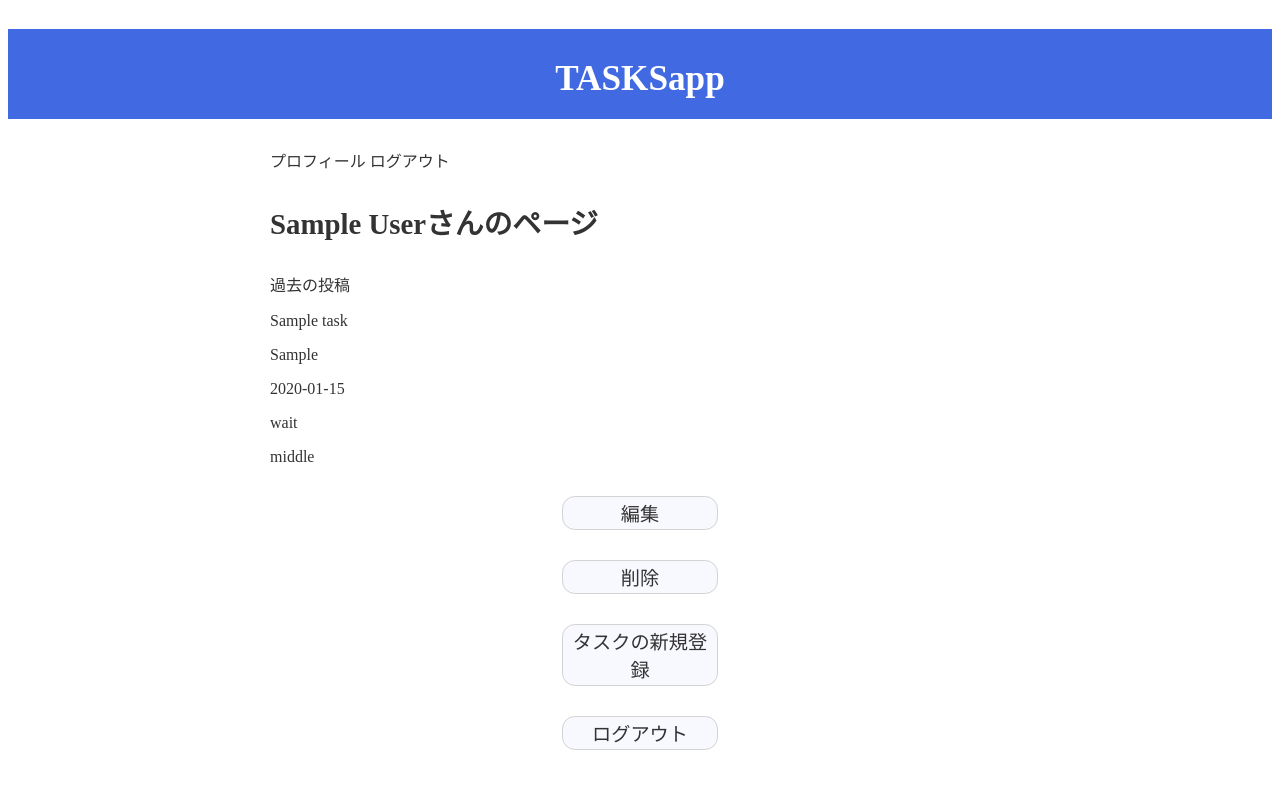
After one commit to bungomatsumoto/tasksapp, a Rails app: page /users/1 in a window 1280 px wide. The commit adds this page. Run offline with Rails 7, Linux system fonts and the light colour scheme; a user stored in the database is signed in; tables that the repository leaves empty hold one stand-in row (values such as "Sample post"); parts of the project's set-up code (start-up, migrations or seed data) failed here and were passed over.

Commit message:
ログイン機能を実装、コントローラによるアクセス制限を設定

```diff
--- a/app/controllers/application_controller.rb
+++ b/app/controllers/application_controller.rb
@@ -1,2 +1,5 @@
 class ApplicationController < ActionController::Base
+  protect_from_forgery with: :exception
+  include SessionsHelper
+  before_action :must_login
 end
--- /dev/null
+++ b/app/controllers/users_controller.rb
@@ -0,0 +1,31 @@
+class UsersController < ApplicationController
+skip_before_action :must_login, only: [:new, :create]
+
+  def new
+    @user = User.new
+  end
+
+  def create
+    @user = User.new(user_params)
+    if @user.save
+      session[:user_id] = @user.id
+      redirect_to user_path(@user.id), notice: "ユーザー'#{@user.name}'を登録しました"
+    else
+      render :new
+    end
+  end
+
+  def show
+    if current_user == User.find(params[:id])
+      @user = User.find(params[:id])
+    else
+      redirect_to tasks_path
+    end
+  end
+
+  private
+
+  def user_params
+    params.require(:user).permit(:name, :email, :password, :password_confirmation)
+  end
+end
--- /dev/null
+++ b/app/helpers/sessions_helper.rb
@@ -0,0 +1,15 @@
+module SessionsHelper
+  def current_user
+    @current_user ||= User.find_by(id: session[:user_id])
+  end
+
+  def logged_in?
+    current_user.present?
+  end
+
+  def must_login
+    if current_user == nil
+      redirect_to root_path
+    end
+  end
+end
--- a/app/views/layouts/application.html.erb
+++ b/app/views/layouts/application.html.erb
@@ -17,6 +17,22 @@
     </header>
 
     <main class="main_container">
+
+      <div class="flash_message">
+        <% flash.each do |key, value| %>
+          <%= content_tag(:div, value, class: "#{key}") %>
+        <% end %>
+      </div>
+
+      <div class="login_confirm">
+        <% if logged_in? %>
+          <%= link_to t('view.profile'), user_path(current_user.id) %>
+          <%= link_to t('view.logout'), session_path(current_user.id), method: :delete %>
+        <% else %>
+          <%= link_to t('view.signup'), new_user_path %>
+        <% end %>
+      </div>
+
     <%= yield %>
     </main>
 
--- /dev/null
+++ b/app/views/users/show.html.erb
@@ -0,0 +1,24 @@
+<h3><%= @user.name %><%= t('view.my_page') %></h3>
+
+<div class="">
+  <p class="">過去の投稿</p>
+  <% @user.tasks.each do |task| %>
+  <div class="">
+    <p><%= task.title %></p>
+    <p><%= task.explanation %></p>
+    <p><%= task.deadline %></p>
+    <p><%= task.status %></p>
+    <p><%= task.priority %></p>
+
+    <p class="to_other_page">
+      <%= link_to t('view.edit'), edit_task_path(task.id) %></p>
+    <p class="to_other_page">
+      <%= link_to t('view.destroy'), task_path(task.id), method: :delete, data: { confirm: t('view.destroy_confirm')} %></p>
+  </div>
+  <% end %>
+
+  <p class="to_other_page">
+    <%= link_to t('view.create'), new_task_path %></p>
+  <p class="to_other_page">
+      <%= link_to t('view.logout'), session_path(current_user.id), method: :delete %></p>
+</div>
--- a/config/application.rb
+++ b/config/application.rb
@@ -28,6 +28,9 @@ module Tasksapp
                    request_specs: false
     end
 
+    config.action_view.field_error_proc = Proc.new do |html_tag, instance|
+          %Q(#{html_tag}).html_safe
+    end
     # Settings in config/environments/* take precedence over those specified here.
     # Application configuration can go into files in config/initializers
     # -- all .rb files in that directory are automatically loaded after loading
--- a/config/locales/ja.yml
+++ b/config/locales/ja.yml
@@ -1,5 +1,9 @@
 ja:
   view:
+    signup: ユーザー登録
+    login: ログイン
+    logout: ログアウト
+    name: ユーザー名
     index: ユーザーのタスク一覧
     title: タスク名
     explanation: タスク詳細
@@ -22,6 +26,10 @@ ja:
     pagination.previous: 直前のページ
     pagination.next: 次のページ
     pagination.last: 最後のページ
+    create my account: ユーザー登録する
+    cannot_save: 件のエラーがあります
+    my_page: さんのページ
+    profile: プロフィール
   activerecord:
     errors:
       messages:
@@ -31,12 +39,18 @@ ja:
           has_many: "%{record}が存在しているので削除できません"
     models:
       task: 'タスク'
+      user: 'ユーザー'
     attributes:
       task:
         title: タスク名
         explanation: タスク詳細
         deadline: 終了期限
         status: 進捗
+      user:
+        name: ユーザー名
+        email: email
+        password: パスワード
+        password_confirmation: 確認用パスワード
   enums:
     task:
       status:
@@ -186,6 +200,7 @@ ja:
       submit: 保存する
       update: 更新する
       search: 検索
+      create my account: ユーザー登録
   number:
     currency:
       format:
--- a/config/routes.rb
+++ b/config/routes.rb
@@ -1,4 +1,6 @@
 Rails.application.routes.draw do
-  root to: "tasks#index"
+  root to: "sessions#new"
   resources :tasks
+  resources :users, only: [:new, :create, :show]
+  resources :sessions, only: [:new, :create, :destroy]
 end
```
Also changed, not shown: app/controllers/sessions_controller.rb (added, +25 -0 lines), app/controllers/tasks_controller.rb (+6 -2 lines), app/views/sessions/new.html.erb (added, +19 -0 lines), app/views/users/new.html.erb (added, +39 -0 lines), 6 other files.
